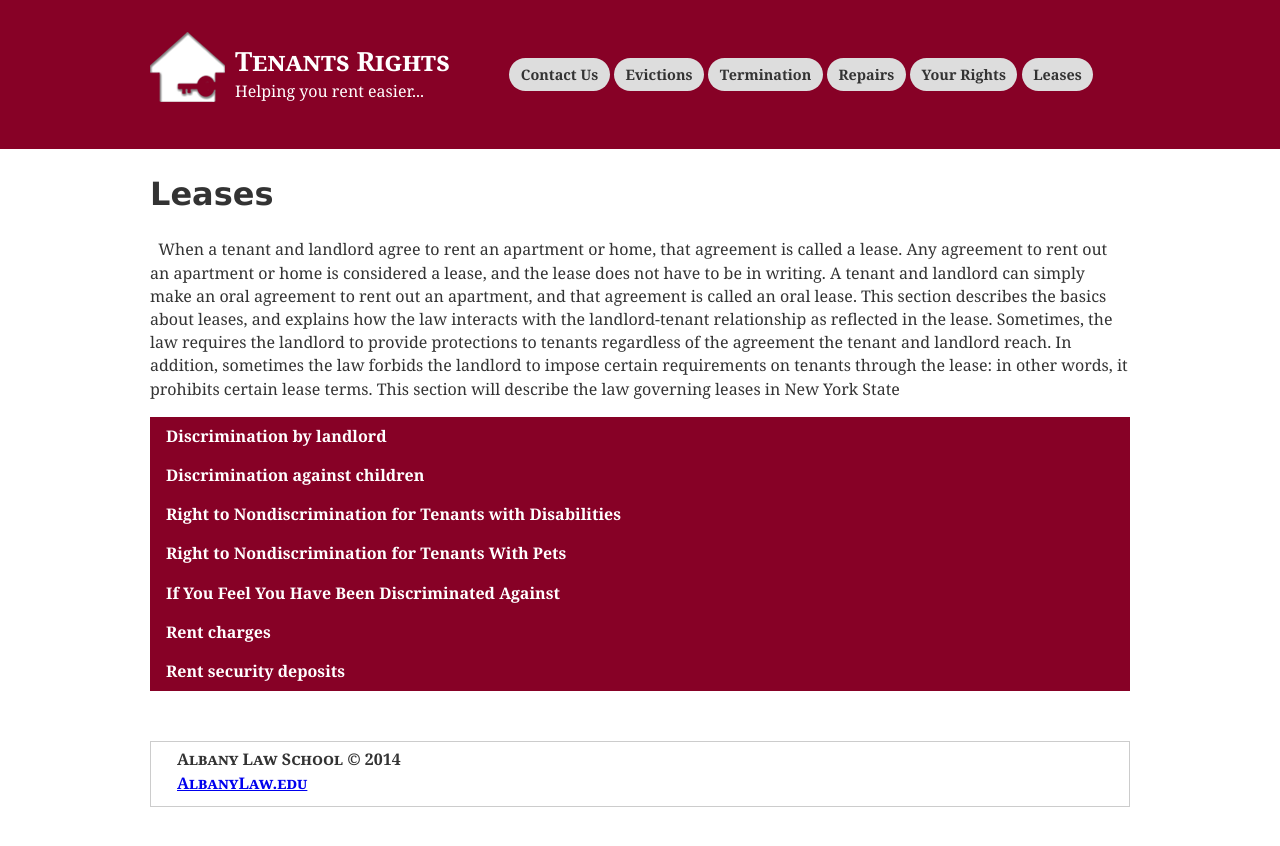
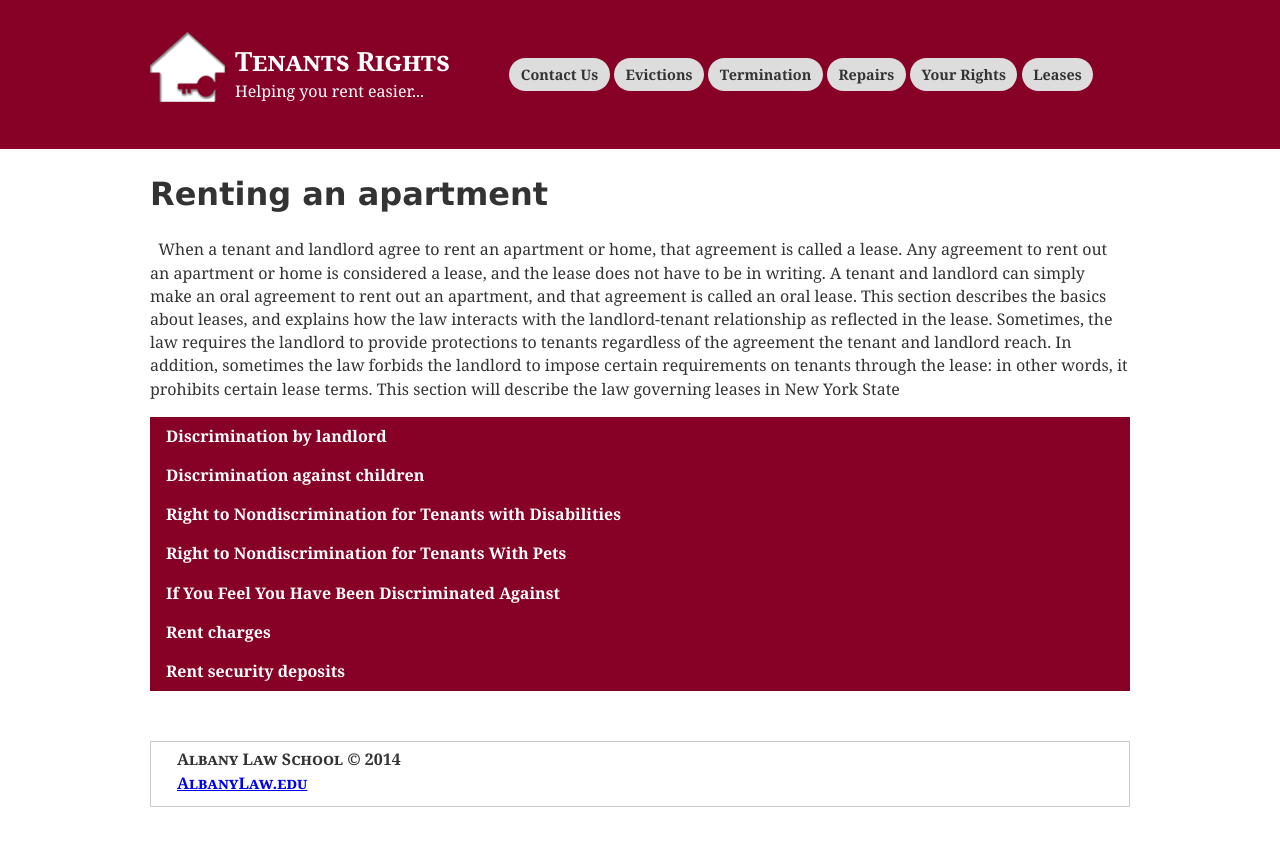
Before and after one commit to iinf362/team5, a Jekyll site: the page built from leases/leases.html, in a window 1280 px wide. Shown: the top 846 px of the page. Built offline with Jekyll 4.4.1, drawn with Linux system fonts in a browser that asks for light colours.

Commit message:
Update leases.html

```diff
--- a/leases/leases.html
+++ b/leases/leases.html
@@ -4,7 +4,7 @@ title: Leases
 ---
 
 <div class="container">
-    <h1>Leases</h1>
+    <h1>Renting an apartment</h1>
     &nbsp; When a tenant and landlord agree to rent an apartment or home, that agreement is called a lease. Any agreement to rent out an apartment or home is considered a lease, and the lease does not have to be in writing. A tenant and landlord can simply make an oral agreement to rent out an apartment, and that agreement is called an oral lease. This section describes the basics about leases, and explains how the law interacts with the landlord-tenant relationship as reflected in the lease. Sometimes, the law requires the landlord to provide protections to tenants regardless of the agreement the tenant and landlord reach. In addition, sometimes the law forbids the landlord to impose certain requirements on tenants through the lease: in other words, it prohibits certain lease terms. This section will describe the law governing leases in New York State
     <div class="panels">
     <div class="panel">
```
